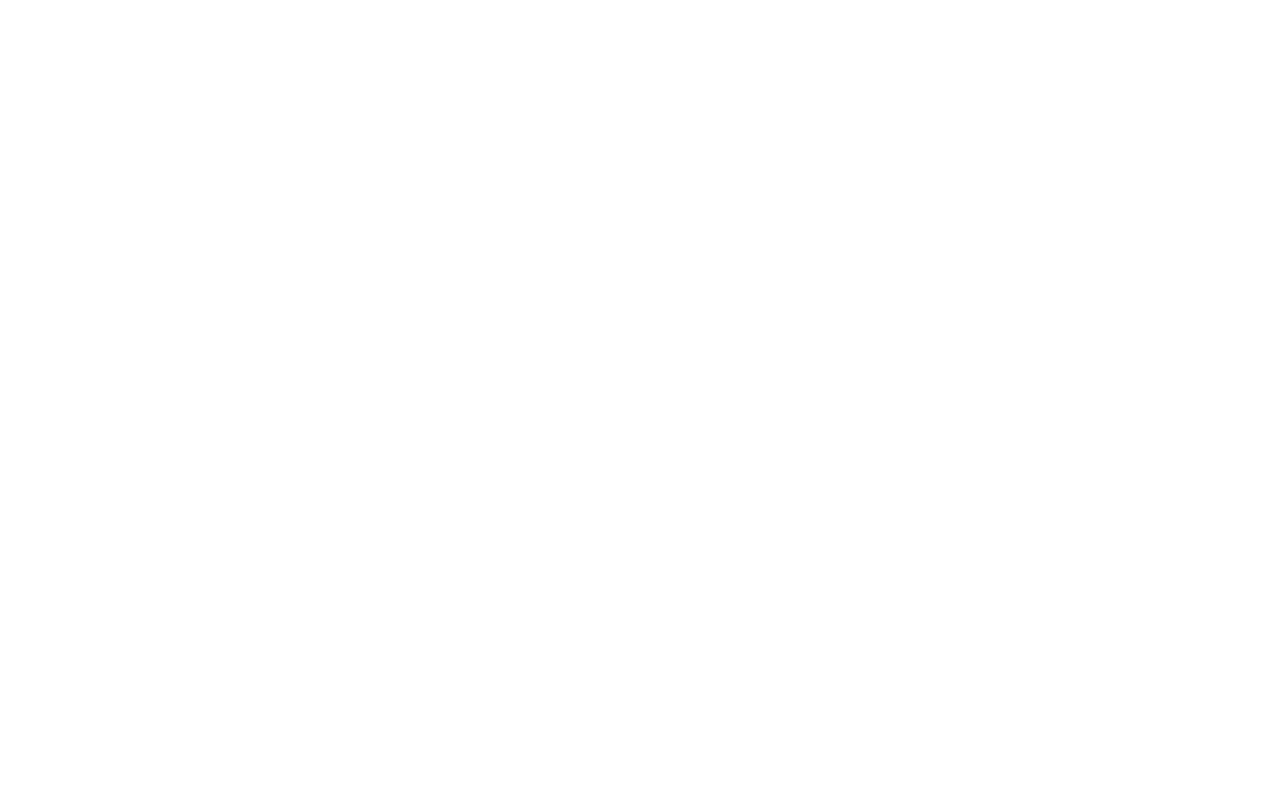
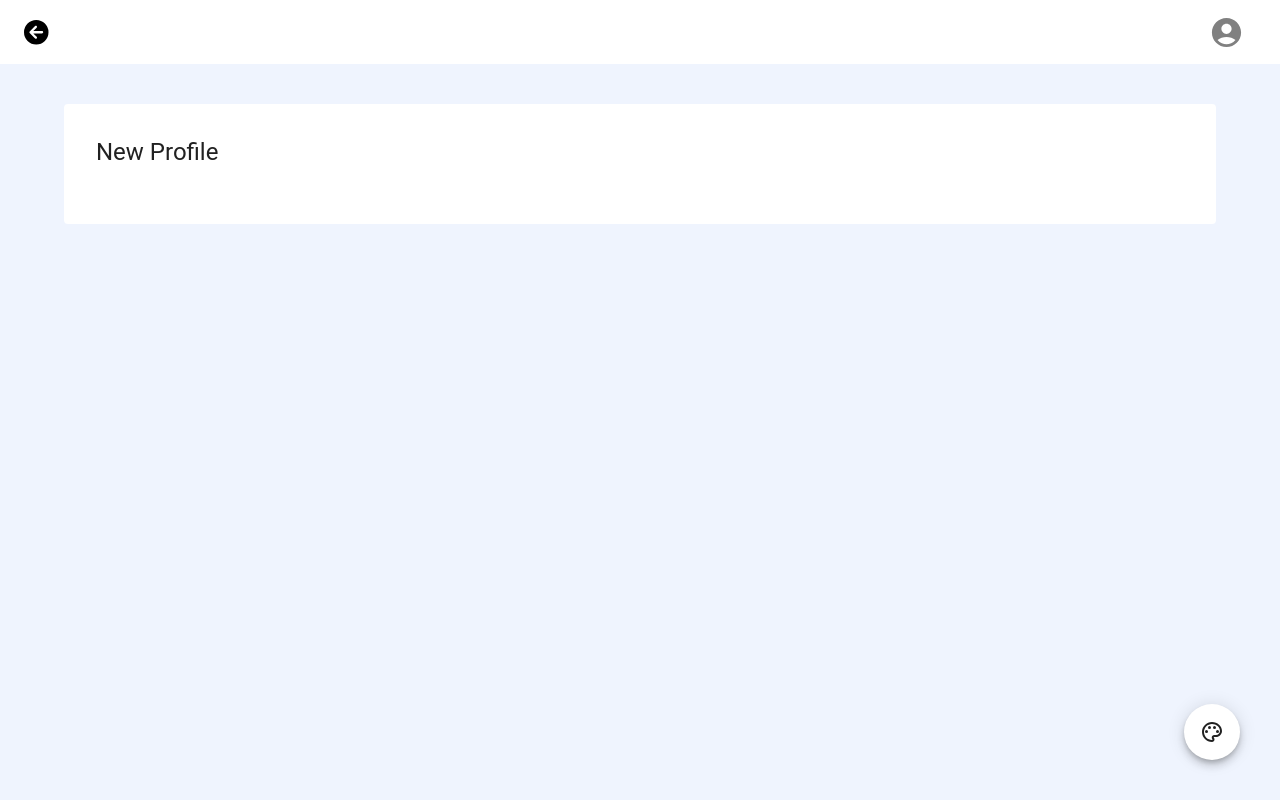
Before and after one commit to JK1997/assignment-cms-beta-werkz, a React (Create React App) app: page /addStaff in a window 1280 px wide. Before the commit this address had no page. Built offline with nearby package versions, Linux system fonts and the light colour scheme.

Commit message:
Created Add Staff Page

```diff
--- a/package.json
+++ b/package.json
@@ -23,6 +23,7 @@
     "faker": "^5.5.3",
     "react": "^18.2.0",
     "react-dom": "^18.2.0",
+    "react-hook-form": "^7.45.4",
     "react-router-dom": "^6.14.2",
     "react-scripts": "5.0.1",
     "tinycolor2": "^1.6.0",
--- a/src/App.tsx
+++ b/src/App.tsx
@@ -2,6 +2,7 @@
 import { Routes, Route } from 'react-router-dom'
 
 import SignIn from './SignIn'
+import AddStaff from './staffPages/AddStaff'
 import StaffList from './staffPages/StaffList'
 
 function App () {
@@ -9,6 +10,7 @@
         <Routes>
             <Route path="/" element={<SignIn />} />
             <Route path="staffList" element={<StaffList />} />
+            <Route path="addStaff" element={<AddStaff />} />
         </Routes>
   )
 }
--- /dev/null
+++ b/src/staffPages/AddStaff.tsx
@@ -0,0 +1,40 @@
+import { Box, Button, Container, Grid, Paper, Typography } from '@mui/material';
+import React, { useState } from 'react'
+import ColorPalette from './ColorPalette'
+import TopNav from './TopNav'
+import tinycolor from 'tinycolor2';
+
+export default function AddStaff () {
+    const [selectedColor, setSelectedColor] = useState('#628DF2'); // Default color
+
+    const handleColorChange = (color: string) => {
+        setSelectedColor(color)
+    }
+
+    return(
+        <React.Fragment>
+            <TopNav />
+            <Box sx={{ backgroundColor: tinycolor(selectedColor).lighten(30).toString(), minHeight: `calc(100vh - ${64}px)` }}>
+                <Container sx={{ pt: 5, pb: 5 }}>
+                    <Paper elevation={0} sx={{ p: 5 }}>
+                        <Grid container spacing={1} mb={2}>
+                            <Grid xs={12} md={12}>
+                                <Typography variant="h5">New Profile</Typography>
+                            </Grid>
+                            <Grid xs={12} md={4}>
+
+                            </Grid>
+                            <Grid xs={12} md={2}>
+
+                            </Grid>
+                            <Grid xs={12} md={6}>
+
+                            </Grid>
+                        </Grid>
+                    </Paper>
+                </Container>
+            </Box>
+            <ColorPalette onSelectColor={(color: string) => handleColorChange(color)} />
+        </React.Fragment>
+    )
+}
--- a/src/staffPages/StaffList.tsx
+++ b/src/staffPages/StaffList.tsx
@@ -9,6 +9,7 @@
 import NonEmptyStaffList from './NonEmptyStaffList'
 import ColorPalette from './ColorPalette'
 import tinycolor from 'tinycolor2';
+import { useNavigate } from 'react-router-dom'
 
 export default function StaffList () {
   const [loading, setLoading] = useState(false)
@@ -25,8 +26,8 @@
   useEffect(() => {
     setLoading(true)
     try {
-      const staffs = StaffsData.staffs
-      setStaffs(staffs)
+      /*const staffs = StaffsData.staffs
+      setStaffs(staffs)*/
     } catch (error) {
       setErrorMessage("Couldn't load staff data")
     } finally {
@@ -43,6 +44,12 @@
   const indexOfFirstCard = indexOfLastCard - cardsPerPage;
   const currentStaffs = staffs.slice(indexOfFirstCard, indexOfLastCard);
 
+  const navigate = useNavigate()
+
+    const goToAddStaff = () => {
+      navigate('/addStaff')
+    }
+
     return (
         <React.Fragment>
             <TopNav />
@@ -58,7 +65,7 @@
                             </Grid>
                             <Grid xs={12} md={3}>
                                 <Button variant="contained" startIcon={<AddCircleOutlineIcon />} size="large"
-                                        style={{ backgroundColor: selectedColor }}
+                                        style={{ backgroundColor: selectedColor }} onClick={()=>{goToAddStaff()}}
                                 >
                                     New Profile
                                 </Button>
```
Also changed, not shown: 1 other file (tests, documents, lock files or other folders).
